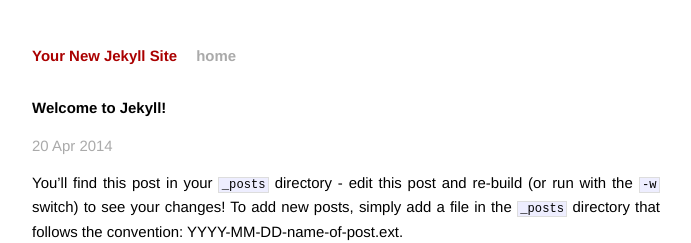
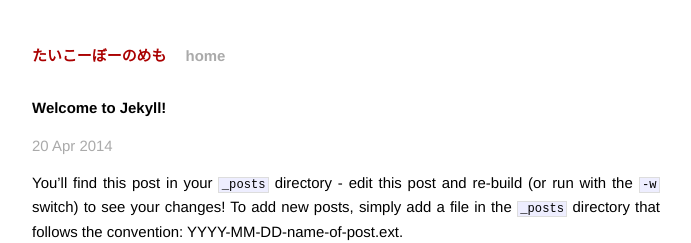
Before and after one commit to taikoubou/taikoubou.github.io, a Jekyll site: the page built from _posts/2014-04-20-welcome-to-jekyll.markdown, in a window 1280 px wide. Shown: the top 243 px of the page, without its empty margins (294-985 px from the left). Built offline with Jekyll 4.4.1, drawn with Linux system fonts in a browser that asks for light colours; Markdown is read by kramdown in place of the engine named in the settings.

```diff
--- a/_config.yml
+++ b/_config.yml
@@ -1,3 +1,3 @@
-name: Your New Jekyll Site
+name: たいこーぼーのめも
 markdown: redcarpet
 pygments: true
```
